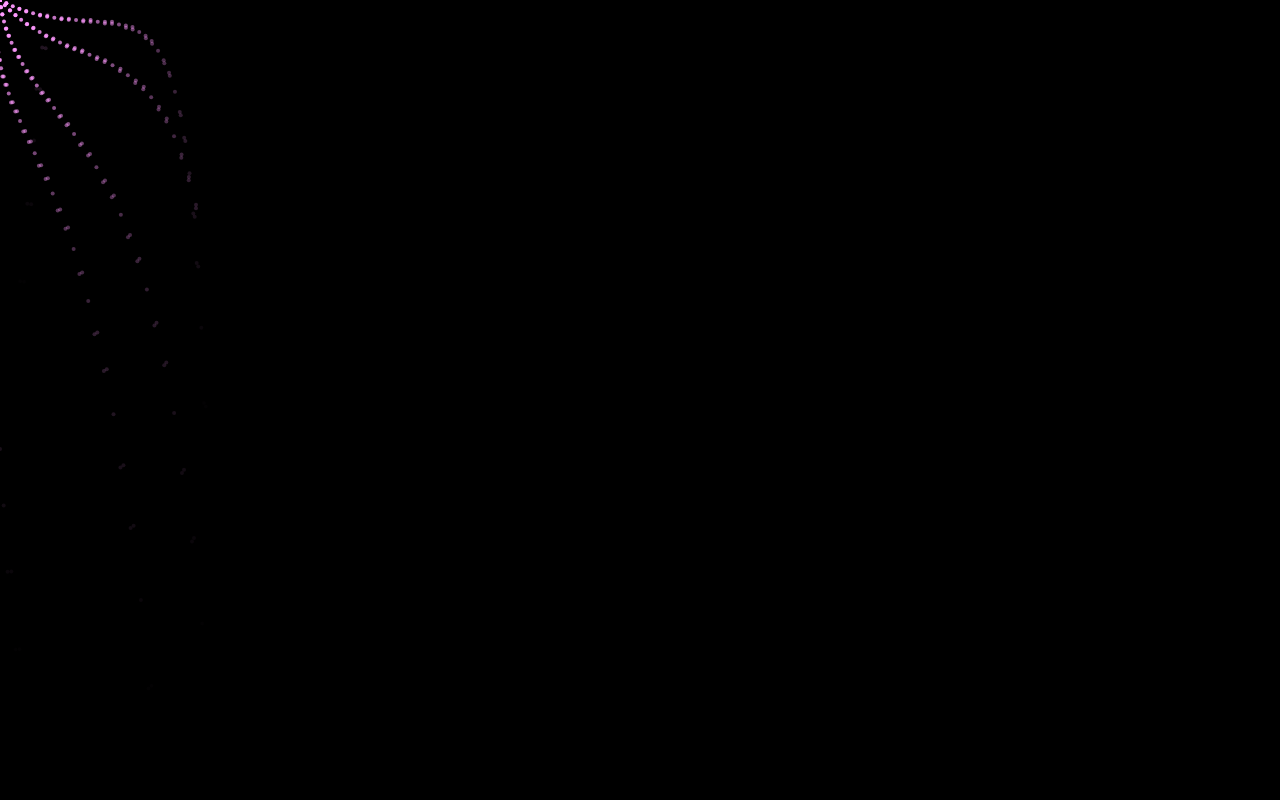
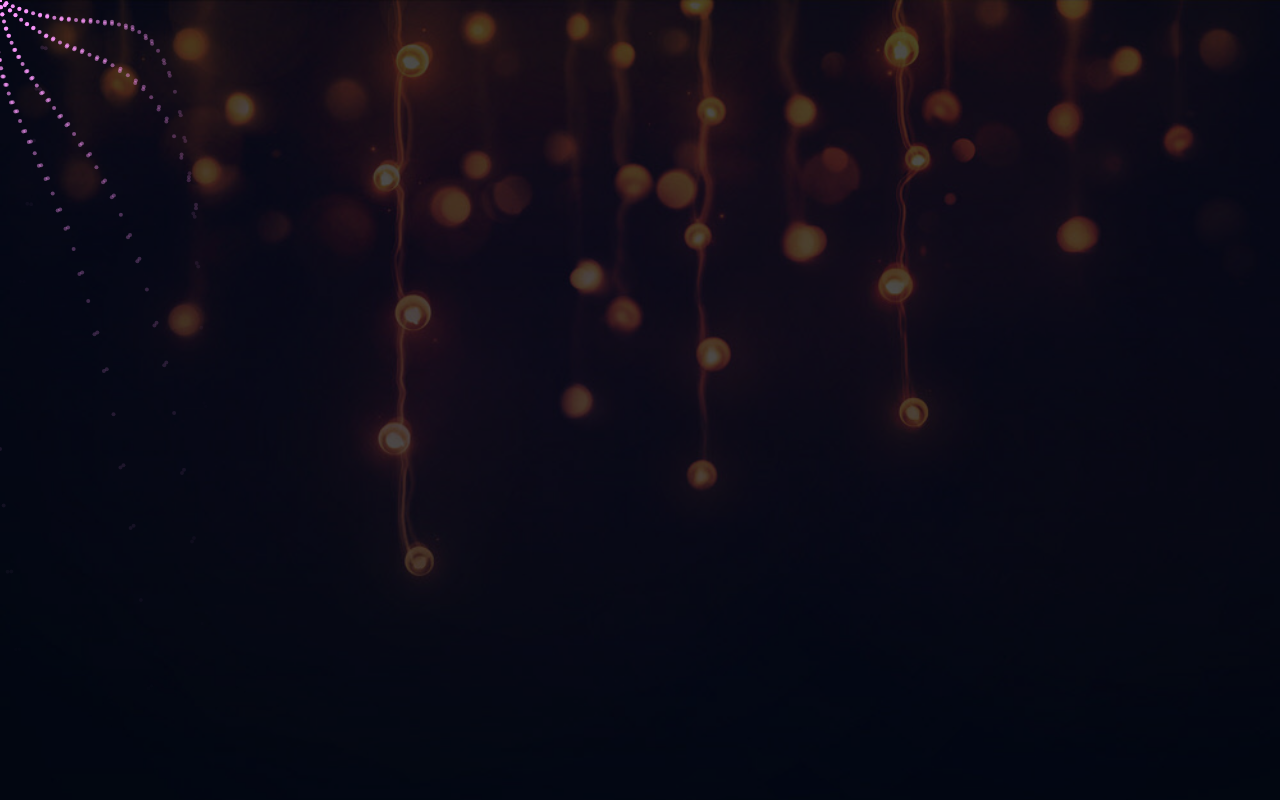
Before and after one commit to cuikho210/noel_2021, a plain HTML site: page index.html in a window 1280 px wide. Drawn offline with Linux system fonts and the light colour scheme.

Commit message:
Update background image

```diff
--- a/index.html
+++ b/index.html
@@ -16,11 +16,25 @@
         html, body {
             height: 100%;
         }
+
+        body::after {
+            content: '';
+            position: absolute;
+            width: 100%;
+            height: 100%;
+            top: 0;
+            left: 0;
+            background-image: url(bg.jpg);
+            background-size: cover;
+            background-repeat: no-repeat;
+            z-index: -1;
+            filter: brightness(30%);
+        }
     </style>
 
     <script src="main.js" defer></script>
 </head>
 <body>
-    <audio src="bg.mp3" autoplay hidden></audio>
+    <audio src="bg.mp3" autoplay loop hidden></audio>
 </body>
 </html>
--- a/main.js
+++ b/main.js
@@ -79,8 +79,6 @@ class Main {
         this.vw = this.canvas.width = window.innerWidth;
         this.vh = this.canvas.height = window.innerHeight;
 
-        this.canvas.style.backgroundColor = '#000';
-
         document.body.appendChild(this.canvas);
     }
 
```
Also changed, not shown: bg.jpg (added).
